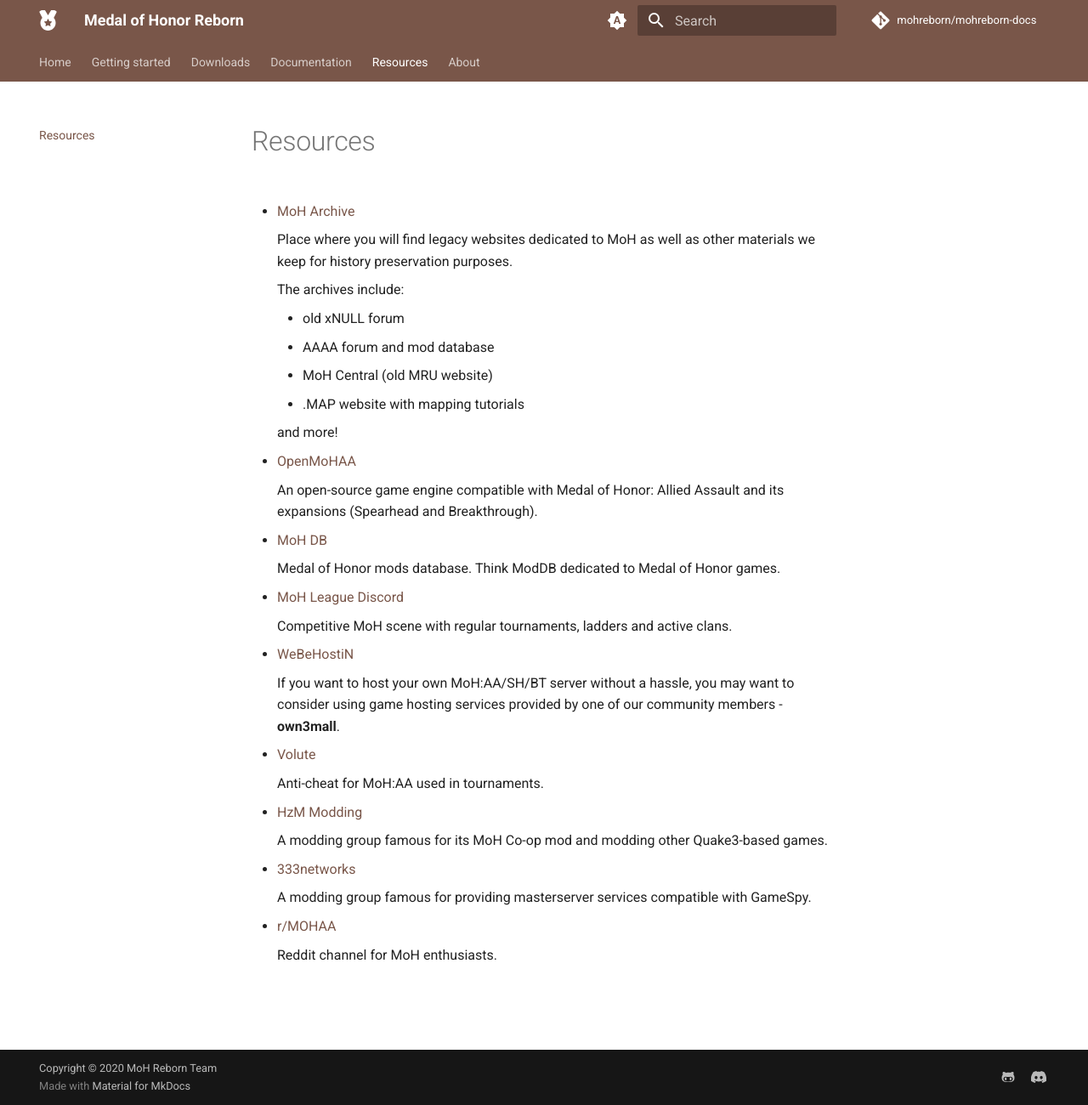
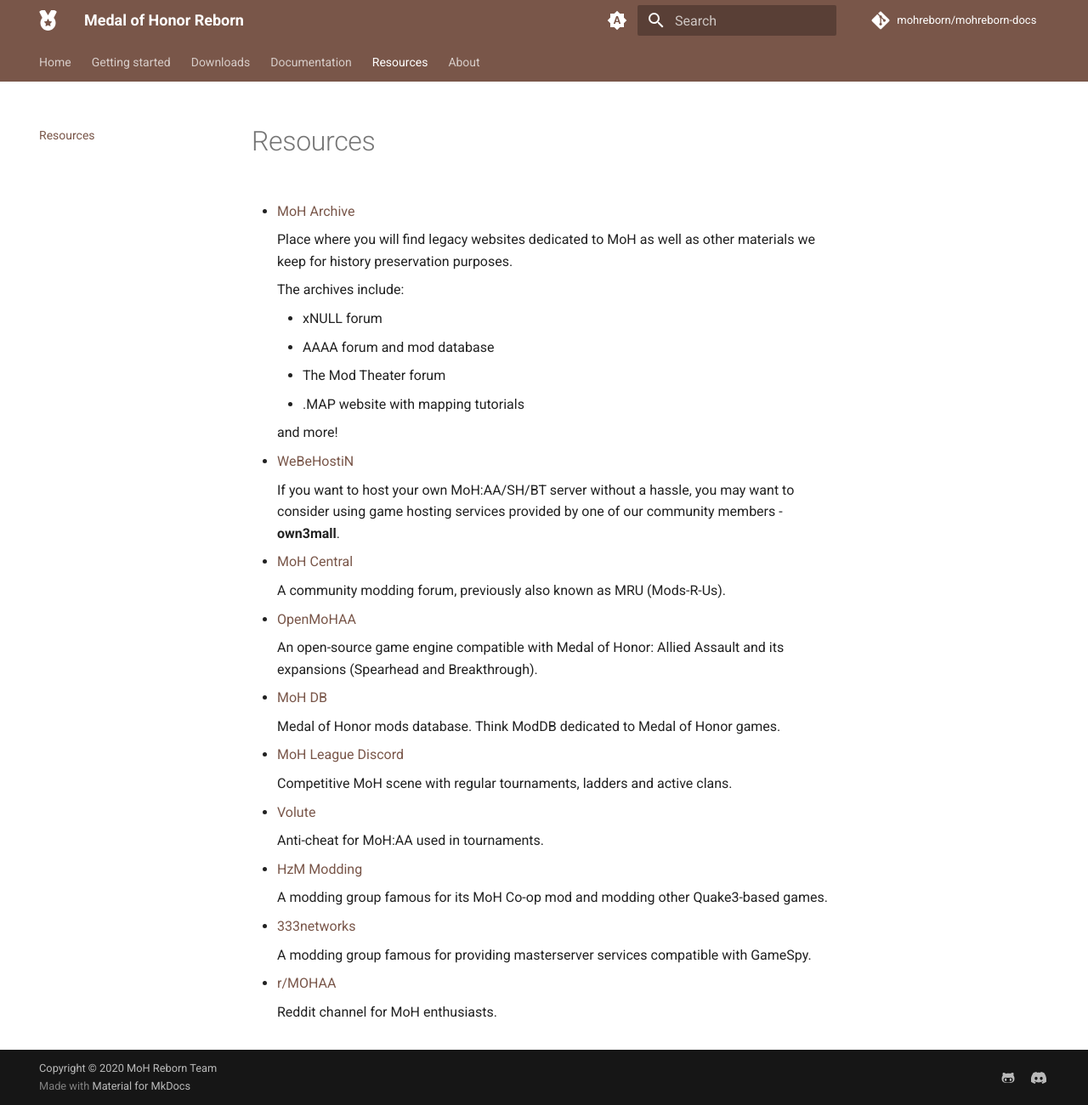
Before and after one commit to x-null/mohreborn-docs, an MkDocs documentation site: the page built from docs/resources.md, in a window 1280 px wide and 1300 px high. Shown: the whole window at 85% size. Built offline with MkDocs 1.6.1 and Material for MkDocs 9.7.7, drawn with Linux system fonts in a browser that asks for light colours; comment, search, counter and statistics services are not loaded.

Commit message:
feat: add MoH Central link to resources

```diff
--- a/docs/resources.md
+++ b/docs/resources.md
@@ -6,12 +6,21 @@
 
     The archives include:
 
-      - old xNULL forum
+      - xNULL forum
       - AAAA forum and mod database
-      - MoH Central (old MRU website)
+      - The Mod Theater forum
       - .MAP website with mapping tutorials
 
-    and more!
+      and more!
+
+- [WeBeHostiN](https://webehostin.com/games.php){: target="_blank"}
+
+    If you want to host your own MoH:AA/SH/BT server without a hassle, you may want to consider using
+    game hosting services provided by one of our community members - **own3mall**.
+
+- [MoH Central](https://moh-central.net/){: target="_blank"}
+
+    A community modding forum, previously also known as MRU (Mods-R-Us).
 
 - [OpenMoHAA](https://www.openmohaa.org/){: target="_blank"}
 
```
Also changed, not shown: other parts of docs/resources.md (+0 -5 lines).
